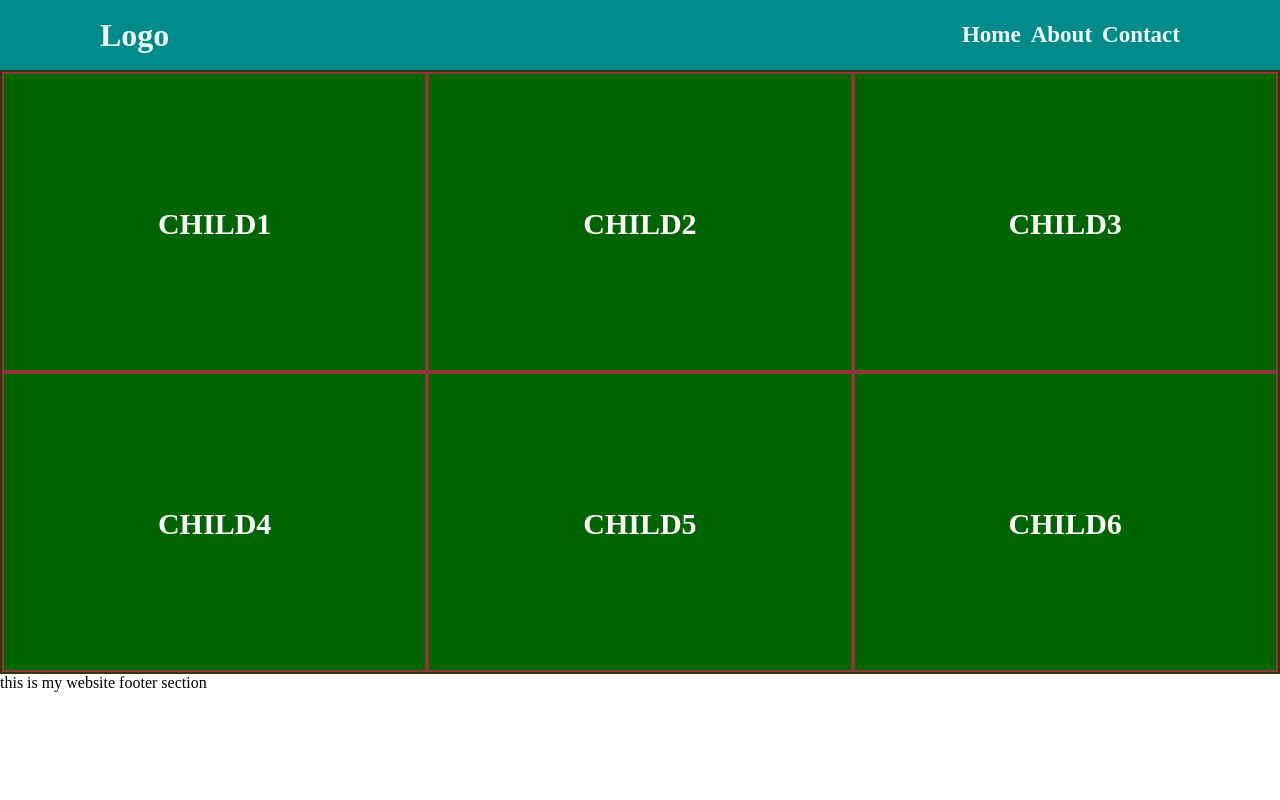
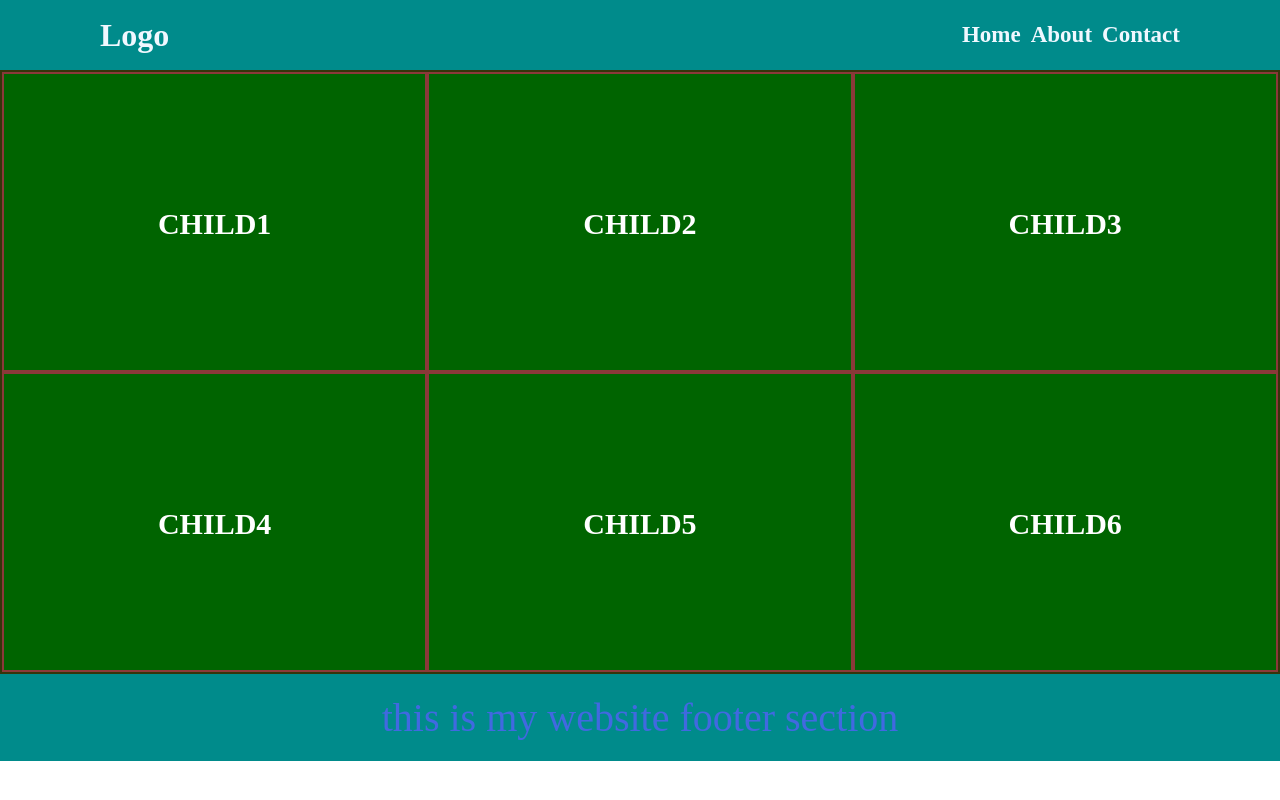
Before and after one commit to skp9094/learnGit, a plain HTML site: page index.html in a window 1280 px wide. Drawn offline with Linux system fonts and the light colour scheme.

Commit message:
add styling in footer section

```diff
--- a/assert/css/style.css
+++ b/assert/css/style.css
@@ -49,3 +49,12 @@ main{
     font-weight: bold;
     color: #fff;
 }
+/* *********************************** Start footer section stylig ************************* */
+footer{
+    width: 100%;
+    padding: 20px;
+    text-align: center;
+    background-color: darkcyan;
+    color: royalblue;
+    font-size: 40px;
+}
```
